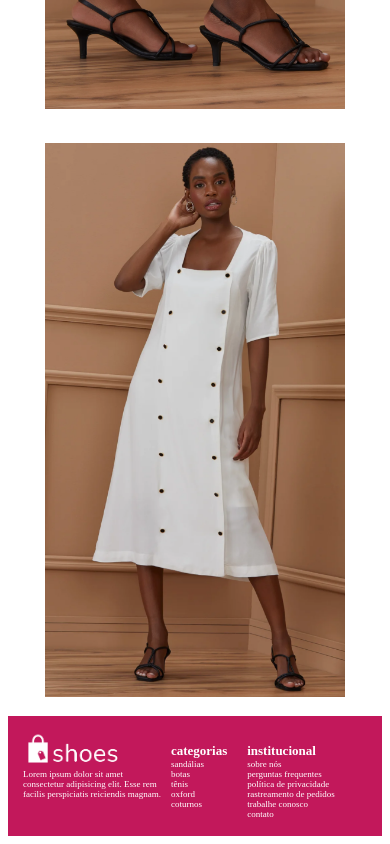
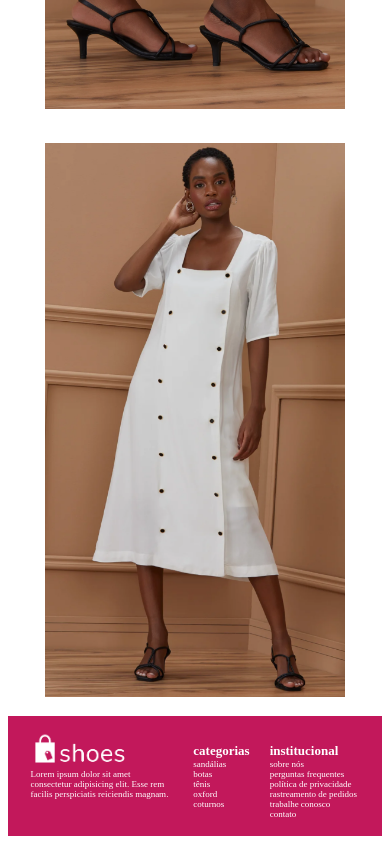
Before and after one commit to lumier189/Shoe-store, a plain HTML site: page index.html in a window 390 px wide. Shown: the part 3454-4298 px from the top of the page. Drawn offline with Linux system fonts and the light colour scheme.

Commit message:
melhorando a responsividade de footer mobile

```diff
--- a/index.css
+++ b/index.css
@@ -154,7 +154,7 @@ footer {
     color: white;
     display: flex;
     max-width: 100%;
-    justify-content: space-aroundg;
+    justify-content: space-around;
 
 }
 
```
